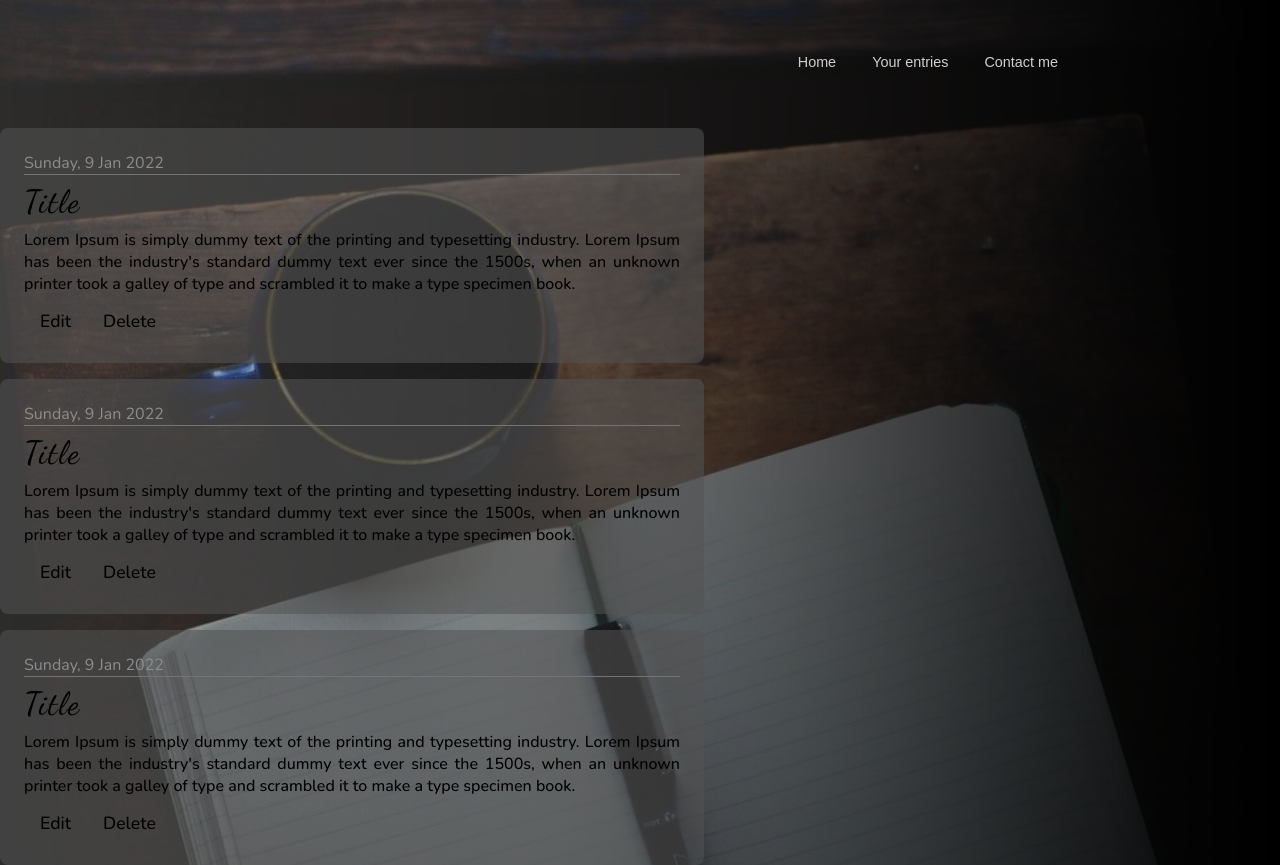
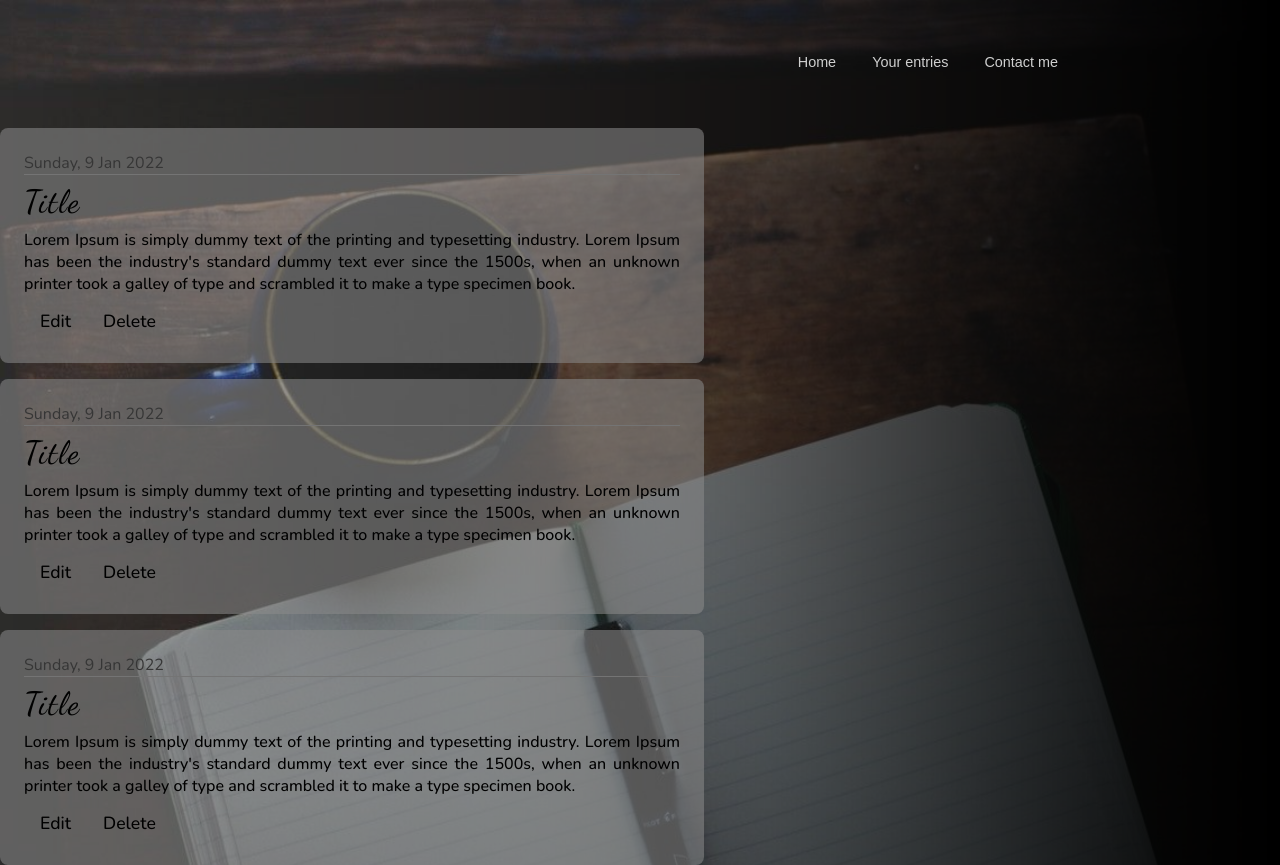
Before and after one commit to Disha-tomar/my-diary, a React (Create React App) app: page / in a window 1280 px wide. Both pictures are taken after a click on the button "Your entries". Built offline with nearby package versions, Linux system fonts and the light colour scheme; a web font is replaced by a local one.

Commit message:
animation on form and entries

```diff
--- a/src/components/Diary/DiaryItem.module.css
+++ b/src/components/Diary/DiaryItem.module.css
@@ -1,15 +1,18 @@
 .diary-item-container {
   width: 55%;
-  background-color: rgba(83, 83, 83, 0.555);
+  background-color: rgba(139, 139, 139, 0.555);
   padding: 1.5rem;
   display: block;
   margin-bottom: 1rem;
   border-radius: 0.5rem;
+  animation-name: FadeOut;
+  animation-duration: 0.5s;
+  transition: all 0.2s;
   /* color: white; */
 }
 
 .date {
-  color: rgb(141, 141, 141);
+  color: rgb(54, 54, 54);
   font-weight: lighter;
   border-bottom: solid;
   border-width: 0.05rem;
@@ -35,3 +38,17 @@
 .btn-container {
   margin-top: 0.5rem;
 }
+
+@keyframes FadeOut {
+  0% {
+    opacity: 0;
+  }
+  100% {
+    opacity: 1;
+  }
+}
+
+.diary-item-container:hover {
+  transform: scale(1.05);
+  background-color: rgba(211, 211, 211, 0.555);
+}
--- a/src/components/Diary/NewEntryForm.module.css
+++ b/src/components/Diary/NewEntryForm.module.css
@@ -3,6 +3,8 @@
 
   position: relative;
   align-items: center;
+  animation-name: FadeOut;
+  animation-duration: 0.5s;
   /* padding-left: 50%; */
 }
 
@@ -57,3 +59,14 @@
   position: absolute;
   left: 2rem;
 }
+
+@keyframes FadeOut {
+  0% {
+    opacity: 0;
+    transform: scale(1.1);
+  }
+  100% {
+    opacity: 1;
+    transform: scale(1);
+  }
+}
```
